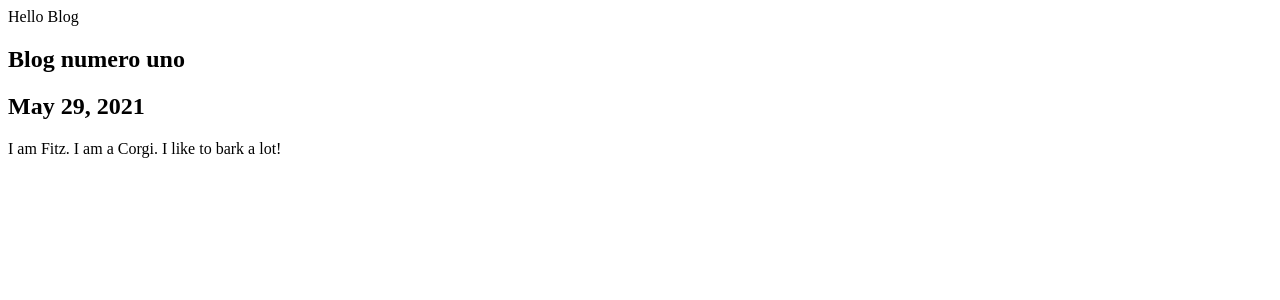
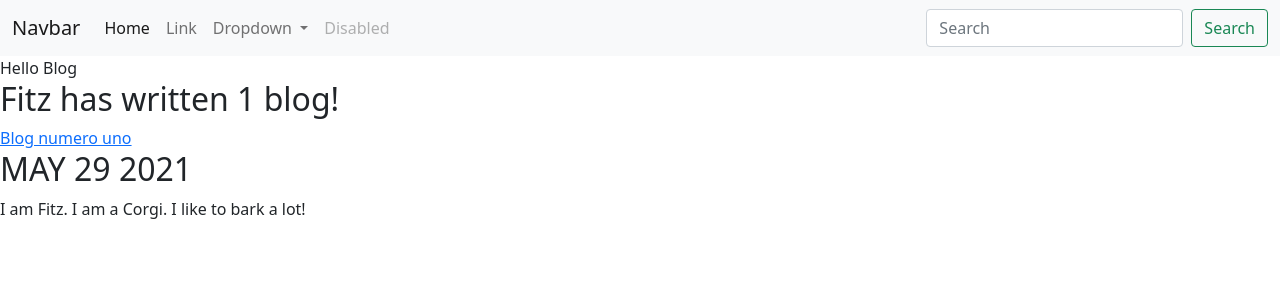
Before and after one commit to johnkrausecodes/portfolio-sample, a Django app: page /blog/ in a window 1280 px wide. Shown: the top 300 px of the page. Run offline with Django 3.2, Linux system fonts and the light colour scheme; data comes from the database, SQL or seed files in the repository.

Commit message:
Update 1.3

```diff
--- a/blog/models.py
+++ b/blog/models.py
@@ -4,3 +4,6 @@ class Blog(models.Model):
     title = models.CharField(max_length=100)
     date = models.DateField(auto_now=True)
     post = models.TextField()
+
+    def __str__(self):
+        return self.title
--- a/blog/templates/blog/all_blogs.html
+++ b/blog/templates/blog/all_blogs.html
@@ -1,9 +1,19 @@
+{% extends 'portfolio/base.html' %}
+
+{% block content %}
+
 Hello Blog
+
+<h2>Fitz has written {{ blogs.count }} blog{{ blogs.count|pluralize }}!</h2>
+
+
 
 {% for blog in blogs %}
 
-<h2>{{ blog.title }}</h2>
-<h2>{{ blog.date }}</h2>
-<p>{{ blog.post }}</p>
+<a href="{% url 'blog:detail' blog.id %}"<h2>{{ blog.title }}</h2></a>
+<h2>{{ blog.date|date:'M d Y'|upper }}</h2>
+<p>{{ blog.post|striptags|truncatechars:100 }}</p>
 
 {% endfor %}
+
+{% endblock %}
--- a/blog/urls.py
+++ b/blog/urls.py
@@ -1,6 +1,9 @@
 from django.urls import path
 from . import views
 
+app_name = 'blog'
+
 urlpatterns = [
     path('', views.all_blogs, name='all_blogs'),
+    path('<int:blog_id>/', views.detail, name='detail'),
 ]
--- a/blog/views.py
+++ b/blog/views.py
@@ -1,6 +1,10 @@
-from django.shortcuts import render
+from django.shortcuts import render, get_object_or_404
 from .models import Blog
 
 def all_blogs(request):
-    blogs = Blog.objects.order_by('-date')[:5]
+    blogs = Blog.objects.order_by('-date')
     return render(request, 'blog/all_blogs.html', {'blogs':blogs})
+
+def detail(request, blog_id):
+    blog = get_object_or_404(Blog, pk=blog_id)
+    return render(request, 'blog/detail.html',{'blog':blog})
--- a/portfolio/models.py
+++ b/portfolio/models.py
@@ -5,3 +5,6 @@ class Project(models.Model):
     description = models.CharField(max_length=255)
     image = models.ImageField(upload_to='portfolio/images/')
     url = models.URLField(blank=True)
+
+    def __str__(self):
+        return self.title
--- /dev/null
+++ b/portfolio/templates/portfolio/base.html
@@ -0,0 +1,68 @@
+<!doctype html>
+{% load static %}
+<html lang="en">
+  <head>
+    <!-- Required meta tags -->
+    <meta charset="utf-8">
+    <meta name="viewport" content="width=device-width, initial-scale=1">
+
+    <!-- Bootstrap CSS -->
+    <link href="https://cdn.jsdelivr.net/npm/bootstrap@5.0.1/dist/css/bootstrap.min.css" rel="stylesheet" integrity="sha384-+0n0xVW2eSR5OomGNYDnhzAbDsOXxcvSN1TPprVMTNDbiYZCxYbOOl7+AMvyTG2x" crossorigin="anonymous">
+
+    <link rel="icon" type="jpg" href="{% static "portfolio/IMG_20200413_161809.jpg" %}">
+
+    <title>Fitz Portfolio</title>
+  </head>
+  <body>
+
+  <nav class="navbar navbar-expand-lg navbar-light bg-light">
+  <div class="container-fluid">
+    <a class="navbar-brand" href="#">Navbar</a>
+    <button class="navbar-toggler" type="button" data-bs-toggle="collapse" data-bs-target="#navbarSupportedContent" aria-controls="navbarSupportedContent" aria-expanded="false" aria-label="Toggle navigation">
+      <span class="navbar-toggler-icon"></span>
+    </button>
+    <div class="collapse navbar-collapse" id="navbarSupportedContent">
+      <ul class="navbar-nav me-auto mb-2 mb-lg-0">
+        <li class="nav-item">
+          <a class="nav-link active" aria-current="page" href="#">Home</a>
+        </li>
+        <li class="nav-item">
+          <a class="nav-link" href="#">Link</a>
+        </li>
+        <li class="nav-item dropdown">
+          <a class="nav-link dropdown-toggle" href="#" id="navbarDropdown" role="button" data-bs-toggle="dropdown" aria-expanded="false">
+            Dropdown
+          </a>
+          <ul class="dropdown-menu" aria-labelledby="navbarDropdown">
+            <li><a class="dropdown-item" href="#">Action</a></li>
+            <li><a class="dropdown-item" href="#">Another action</a></li>
+            <li><hr class="dropdown-divider"></li>
+            <li><a class="dropdown-item" href="#">Something else here</a></li>
+          </ul>
+        </li>
+        <li class="nav-item">
+          <a class="nav-link disabled" href="#" tabindex="-1" aria-disabled="true">Disabled</a>
+        </li>
+      </ul>
+      <form class="d-flex">
+        <input class="form-control me-2" type="search" placeholder="Search" aria-label="Search">
+        <button class="btn btn-outline-success" type="submit">Search</button>
+      </form>
+    </div>
+  </div>
+</nav>
+
+{% block content %}{% endblock %}
+
+    <!-- Optional JavaScript; choose one of the two! -->
+
+    <!-- Option 1: Bootstrap Bundle with Popper -->
+    <script src="https://cdn.jsdelivr.net/npm/bootstrap@5.0.1/dist/js/bootstrap.bundle.min.js" integrity="sha384-gtEjrD/SeCtmISkJkNUaaKMoLD0//ElJ19smozuHV6z3Iehds+3Ulb9Bn9Plx0x4" crossorigin="anonymous"></script>
+
+    <!-- Option 2: Separate Popper and Bootstrap JS -->
+    <!--
+    <script src="https://cdn.jsdelivr.net/npm/@popperjs/core@2.9.2/dist/umd/popper.min.js" integrity="sha384-IQsoLXl5PILFhosVNubq5LC7Qb9DXgDA9i+tQ8Zj3iwWAwPtgFTxbJ8NT4GN1R8p" crossorigin="anonymous"></script>
+    <script src="https://cdn.jsdelivr.net/npm/bootstrap@5.0.1/dist/js/bootstrap.min.js" integrity="sha384-Atwg2Pkwv9vp0ygtn1JAojH0nYbwNJLPhwyoVbhoPwBhjQPR5VtM2+xf0Uwh9KtT" crossorigin="anonymous"></script>
+    -->
+  </body>
+</html>
```
Also changed, not shown: blog/templates/blog/detail.html (added, +11 -0 lines), portfolio/templates/portfolio/home.html (+20 -2 lines), portfolio/static/portfolio/IMG_20200218_131652.jpg (added), portfolio/static/portfolio/IMG_20200413_161809.jpg (added), 1 other file.
